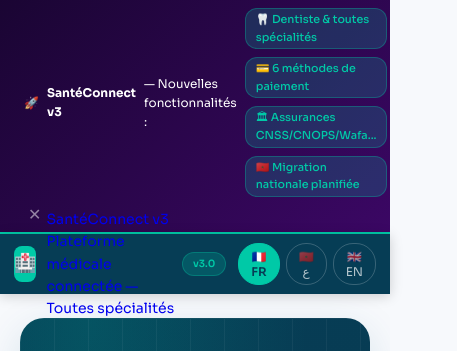
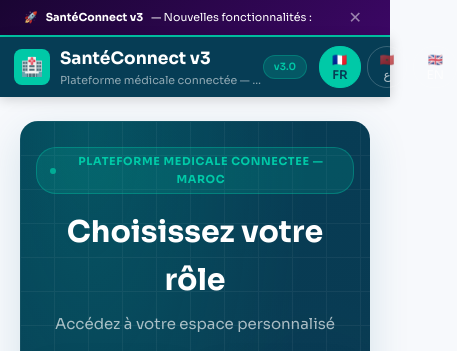
Before and after one commit to Vitagro/Sant-connect, a website: page public/index.html in a window 390 px wide. Shown: the top 351 px of the page, 457 px wide, since content can reach past the window. Drawn offline with Linux system fonts and the light colour scheme; no server answers.

Commit message:
fix(css): corrige le selecteur nav-brand (id vs classe) + banniere mobile
Les regles .nav-brand-name/.nav-brand-sub ciblaient des classes alors
que le HTML n'a que des id — le style n'etait jamais applique
deterministiquement. Corrige en #id. Ajoute aussi une troncature du
sous-titre et masque les tags de la banniere de mise a jour sur mobile
pour eviter le chevauchement.

```diff
--- a/public/css/style.css
+++ b/public/css/style.css
@@ -6,8 +6,8 @@ body[dir="rtl"]{font-family:'IBM Plex Sans Arabic','Sora',sans-serif}
 .nav{background:var(--primary-dark);padding:0 24px;display:flex;align-items:center;justify-content:space-between;height:60px;position:sticky;top:0;z-index:100;box-shadow:0 2px 12px rgba(0,0,0,.18)}
 .nav-brand{display:flex;align-items:center;gap:10px;text-decoration:none}
 .nav-brand-icon{width:36px;height:36px;border-radius:8px;background:var(--accent);display:flex;align-items:center;justify-content:center;font-size:18px}
-.nav-brand-name{color:#fff;font-weight:700;font-size:17px}
-.nav-brand-sub{color:rgba(255,255,255,.55);font-size:11px}
+#nav-brand-name{color:#fff;font-weight:700;font-size:17px}
+#nav-brand-sub{color:rgba(255,255,255,.55);font-size:11px}
 .nav-right{display:flex;align-items:center;gap:12px}
 .nav-lang{display:flex;gap:6px}
 .lang-btn{padding:5px 12px;border-radius:20px;border:1px solid rgba(255,255,255,.2);background:transparent;color:rgba(255,255,255,.7);font-size:12px;cursor:pointer;font-family:inherit;transition:all .15s}
@@ -290,5 +290,10 @@ canvas#sigCanvas{width:100%;height:100px;border:1.5px dashed var(--border-strong
 .divider{border:none;border-top:1px solid var(--border);margin:16px 0}
 /* RESPONSIVE */
 @media(max-width:768px){.role-grid{grid-template-columns:repeat(2,1fr)}.stats-strip{grid-template-columns:repeat(2,1fr)}.specialty-grid{grid-template-columns:repeat(3,1fr)}.payment-methods{grid-template-columns:repeat(3,1fr)}.insurance-grid{grid-template-columns:repeat(2,1fr)}.form-grid{grid-template-columns:1fr 1fr}.migration-phases{grid-template-columns:1fr}}
-@media(max-width:480px){.role-grid{grid-template-columns:1fr 1fr}.stats-strip{grid-template-columns:1fr 1fr}.specialty-grid{grid-template-columns:repeat(2,1fr)}.payment-methods{grid-template-columns:repeat(2,1fr)}.form-grid{grid-template-columns:1fr}.nav{padding:0 14px}}
+@media(max-width:480px){.role-grid{grid-template-columns:1fr 1fr}.stats-strip{grid-template-columns:1fr 1fr}.specialty-grid{grid-template-columns:repeat(2,1fr)}.payment-methods{grid-template-columns:repeat(2,1fr)}.form-grid{grid-template-columns:1fr}.nav{padding:0 14px}
+  .update-items{display:none}
+  .update-banner-text{font-size:11px}
+  #nav-brand-sub{white-space:nowrap;overflow:hidden;text-overflow:ellipsis;max-width:52vw;display:block}
+  .hero-band{padding:26px 16px 22px;border-radius:18px}
+}
 @media print{.nav,.update-banner,.hero-band,.form-actions,button,.wa-config-card,.payment-section,.insurance-section,.migration-section,.updates-section{display:none!important}.card{box-shadow:none;border:none}body{background:white}}
```
